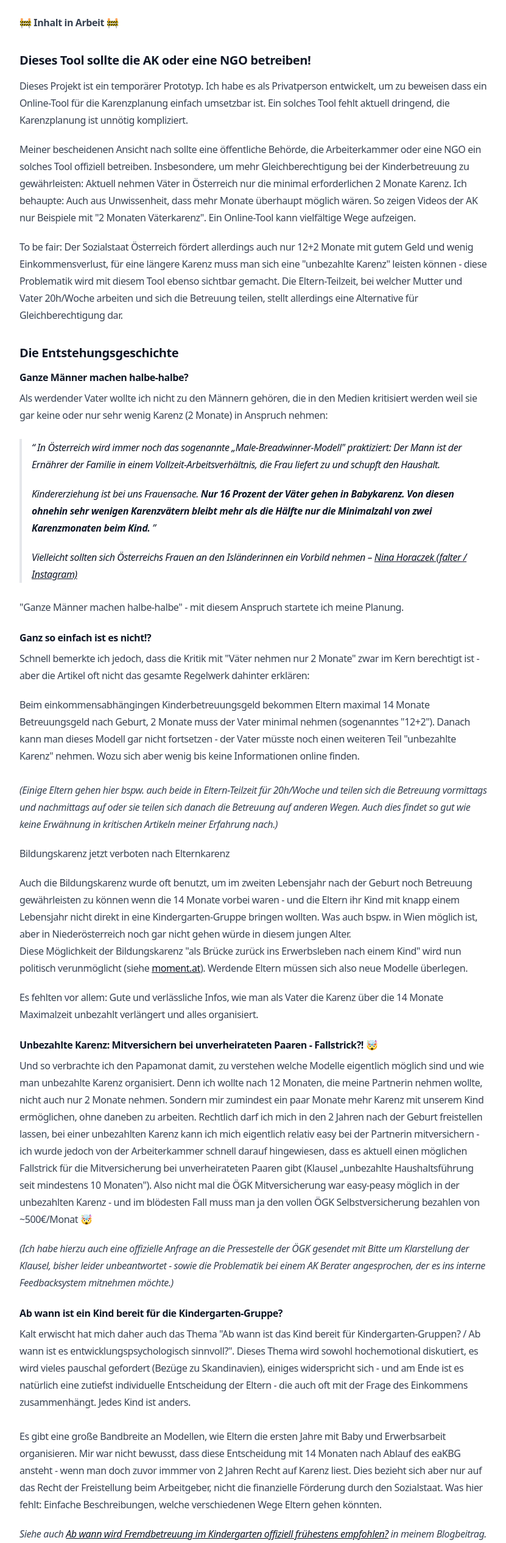
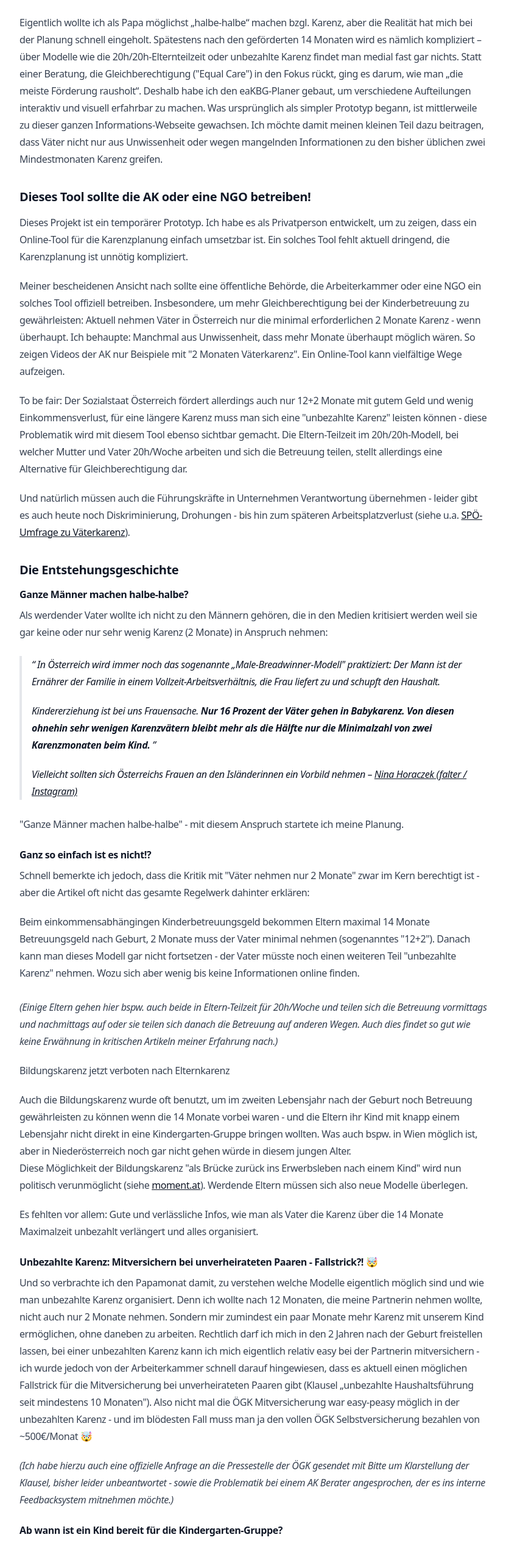
Before and after one commit to mandrasch/karenz-wizard, an Astro site: page /ueber in a window 1280 px wide. Shown: the part 266-2797 px from the top of the page at 61% size, without its empty margins (224-1055 px from the left). Built offline with nearby package versions, Linux system fonts and the light colour scheme; Astro itself is replaced by a stand-in of ours; what limax would draw is missing.

Commit message:
chore: update about

```diff
--- a/src/pages/ueber.astro
+++ b/src/pages/ueber.astro
@@ -6,27 +6,46 @@ import ContentPage from '~/components/widgets/ContentPage.astro';
 
 <Layout>
   <ContentPage title="Über">
-      <p class="font-bold">🚧 Inhalt in Arbeit 🚧</p>
+    <p>
+      Eigentlich wollte ich als Papa möglichst „halbe-halbe“ machen bzgl. Karenz, aber die Realität
+      hat mich bei der Planung schnell eingeholt. Spätestens nach den geförderten 14 Monaten wird es
+      nämlich kompliziert – über Modelle wie die 20h/20h-Elternteilzeit oder unbezahlte Karenz
+      findet man medial fast gar nichts. Statt einer Beratung, die Gleichberechtigung ("Equal Care")
+      in den Fokus rückt, ging es darum, wie man „die meiste Förderung rausholt“. Deshalb habe ich
+      den eaKBG-Planer gebaut, um verschiedene Aufteilungen interaktiv und visuell erfahrbar zu
+      machen. Was ursprünglich als simpler Prototyp begann, ist mittlerweile zu dieser ganzen
+      Informations-Webseite gewachsen. Ich möchte damit meinen kleinen Teil dazu beitragen, dass
+      Väter nicht nur aus Unwissenheit oder wegen mangelnden Informationen zu den bisher üblichen
+      zwei Mindestmonaten Karenz greifen.
+    </p>
+
     <h3>Dieses Tool sollte die AK oder eine NGO betreiben!</h3>
     <p>
       Dieses Projekt ist ein temporärer Prototyp. Ich habe es als Privatperson entwickelt, um zu
-        beweisen dass ein Online-Tool für die Karenzplanung einfach umsetzbar ist. Ein solches Tool
+      zeigen, dass ein Online-Tool für die Karenzplanung einfach umsetzbar ist. Ein solches Tool
       fehlt aktuell dringend, die Karenzplanung ist unnötig kompliziert.
     </p>
     <p>
-        Meiner bescheidenen Ansicht nach sollte eine öffentliche Behörde, die Arbeiterkammer oder
-        eine NGO ein solches Tool offiziell betreiben. Insbesondere, um mehr Gleichberechtigung bei
-        der Kinderbetreuung zu gewährleisten: Aktuell nehmen Väter in Österreich nur die minimal
-        erforderlichen 2 Monate Karenz. Ich behaupte: Auch aus Unwissenheit, dass mehr Monate
-        überhaupt möglich wären. So zeigen Videos der AK nur Beispiele mit "2 Monaten Väterkarenz".
-        Ein Online-Tool kann vielfältige Wege aufzeigen.
+      Meiner bescheidenen Ansicht nach sollte eine öffentliche Behörde, die Arbeiterkammer oder eine
+      NGO ein solches Tool offiziell betreiben. Insbesondere, um mehr Gleichberechtigung bei der
+      Kinderbetreuung zu gewährleisten: Aktuell nehmen Väter in Österreich nur die minimal
+      erforderlichen 2 Monate Karenz - wenn überhaupt. Ich behaupte: Manchmal aus Unwissenheit, dass
+      mehr Monate überhaupt möglich wären. So zeigen Videos der AK nur Beispiele mit "2 Monaten
+      Väterkarenz". Ein Online-Tool kann vielfältige Wege aufzeigen.
     </p>
     <p>
-        To be fair: Der Sozialstaat Österreich fördert allerdings auch nur 12+2 Monate mit gutem
-        Geld und wenig Einkommensverlust, für eine längere Karenz muss man sich eine "unbezahlte
-        Karenz" leisten können - diese Problematik wird mit diesem Tool ebenso sichtbar gemacht.
-        Die Eltern-Teilzeit, bei welcher Mutter und Vater 20h/Woche arbeiten und sich die Betreuung
-        teilen, stellt allerdings eine Alternative für Gleichberechtigung dar.
+      To be fair: Der Sozialstaat Österreich fördert allerdings auch nur 12+2 Monate mit gutem Geld
+      und wenig Einkommensverlust, für eine längere Karenz muss man sich eine "unbezahlte Karenz"
+      leisten können - diese Problematik wird mit diesem Tool ebenso sichtbar gemacht. Die
+      Eltern-Teilzeit im 20h/20h-Modell, bei welcher Mutter und Vater 20h/Woche arbeiten und sich
+      die Betreuung teilen, stellt allerdings eine Alternative für Gleichberechtigung dar.
+    </p>
+    <p>
+      Und natürlich müssen auch die Führungskräfte in Unternehmen Verantwortung übernehmen - leider
+      gibt es auch heute noch Diskriminierung, Drohungen - bis hin zum späteren Arbeitsplatzverlust
+      (siehe u.a. <a href="https://www.spoe.at/elternkarenz-ergebnisse/"
+        >SPÖ-Umfrage zu Väterkarenz</a
+      >).
     </p>
 
     <h3>Die Entstehungsgeschichte</h3>
@@ -38,16 +57,16 @@ import ContentPage from '~/components/widgets/ContentPage.astro';
     </p>
     <blockquote>
       <p>
-          In Österreich wird immer noch das sogenannte „Male-Breadwinner-Modell" praktiziert: Der
-          Mann ist der Ernährer der Familie in einem Vollzeit-Arbeitsverhältnis, die Frau liefert
-          zu und schupft den Haushalt.
+        In Österreich wird immer noch das sogenannte „Male-Breadwinner-Modell" praktiziert: Der Mann
+        ist der Ernährer der Familie in einem Vollzeit-Arbeitsverhältnis, die Frau liefert zu und
+        schupft den Haushalt.
       </p>
 
       <p>
         Kindererziehung ist bei uns Frauensache. <strong
           >Nur 16 Prozent der Väter gehen in Babykarenz. Von diesen ohnehin sehr wenigen
-            Karenzvätern bleibt mehr als die Hälfte nur die Minimalzahl von zwei Karenzmonaten
-            beim Kind.
+          Karenzvätern bleibt mehr als die Hälfte nur die Minimalzahl von zwei Karenzmonaten beim
+          Kind.
         </strong>
       </p>
       <cite
@@ -65,80 +84,69 @@ import ContentPage from '~/components/widgets/ContentPage.astro';
     <p>
       Beim einkommensabhängingen Kinderbetreuungsgeld bekommen Eltern maximal 14 Monate
       Betreuungsgeld nach Geburt, 2 Monate muss der Vater minimal nehmen (sogenanntes "12+2").
-        Danach kann man dieses Modell gar nicht fortsetzen - der Vater müsste noch einen weiteren
-        Teil "unbezahlte Karenz" nehmen. Wozu sich aber wenig bis keine Informationen online
-        finden.
+      Danach kann man dieses Modell gar nicht fortsetzen - der Vater müsste noch einen weiteren Teil
+      "unbezahlte Karenz" nehmen. Wozu sich aber wenig bis keine Informationen online finden.
       <br /><br />
       <i
-          >(Einige Eltern gehen hier bspw. auch beide in Eltern-Teilzeit für 20h/Woche und teilen
-          sich die Betreuung vormittags und nachmittags auf oder sie teilen sich danach die
-          Betreuung auf anderen Wegen. Auch dies findet so gut wie keine Erwähnung in kritischen
-          Artikeln meiner Erfahrung nach.)</i
+        >(Einige Eltern gehen hier bspw. auch beide in Eltern-Teilzeit für 20h/Woche und teilen sich
+        die Betreuung vormittags und nachmittags auf oder sie teilen sich danach die Betreuung auf
+        anderen Wegen. Auch dies findet so gut wie keine Erwähnung in kritischen Artikeln meiner
+        Erfahrung nach.)</i
       >
     </p>
     <h5>Bildungskarenz jetzt verboten nach Elternkarenz</h5>
     <p>
       Auch die Bildungskarenz wurde oft benutzt, um im zweiten Lebensjahr nach der Geburt noch
-        Betreuung gewährleisten zu können wenn die 14 Monate vorbei waren - und die Eltern ihr
-        Kind mit knapp einem Lebensjahr nicht direkt in eine Kindergarten-Gruppe bringen wollten.
-        Was auch bspw. in Wien möglich ist, aber in Niederösterreich noch gar nicht gehen würde in
-        diesem jungen Alter. <br />Diese Möglichkeit der Bildungskarenz "als Brücke zurück ins
-        Erwerbsleben nach einem Kind" wird nun politisch verunmöglicht (siehe
+      Betreuung gewährleisten zu können wenn die 14 Monate vorbei waren - und die Eltern ihr Kind
+      mit knapp einem Lebensjahr nicht direkt in eine Kindergarten-Gruppe bringen wollten. Was auch
+      bspw. in Wien möglich ist, aber in Niederösterreich noch gar nicht gehen würde in diesem
+      jungen Alter. <br />Diese Möglichkeit der Bildungskarenz "als Brücke zurück ins Erwerbsleben
+      nach einem Kind" wird nun politisch verunmöglicht (siehe
       <a class="underline" href="https://www.moment.at/story/bildungskarenz-neu-weiterbildungszeit/"
         >moment.at</a
       >). Werdende Eltern müssen sich also neue Modelle überlegen.
     </p>
     <p>
-        Es fehlten vor allem: Gute und verlässliche Infos, wie man als Vater die Karenz über die
-        14 Monate Maximalzeit unbezahlt verlängert und alles organisiert.
+      Es fehlten vor allem: Gute und verlässliche Infos, wie man als Vater die Karenz über die 14
+      Monate Maximalzeit unbezahlt verlängert und alles organisiert.
     </p>
 
     <h4>Unbezahlte Karenz: Mitversichern bei unverheirateten Paaren - Fallstrick?! 🤯</h4>
 
     <p>
-        Und so verbrachte ich den Papamonat damit, zu verstehen welche Modelle eigentlich möglich
-        sind und wie man unbezahlte Karenz organisiert. Denn ich wollte nach 12 Monaten, die meine
-        Partnerin nehmen wollte, nicht auch nur 2 Monate nehmen. Sondern mir zumindest ein paar
-        Monate mehr Karenz mit unserem Kind ermöglichen, ohne daneben zu arbeiten. Rechtlich darf
-        ich mich in den 2 Jahren nach der Geburt freistellen lassen, bei einer unbezahlten Karenz
-        kann ich mich eigentlich relativ easy bei der Partnerin mitversichern - ich wurde jedoch
-        von der Arbeiterkammer schnell darauf hingewiesen, dass es aktuell einen möglichen
-        Fallstrick für die Mitversicherung bei unverheirateten Paaren gibt (Klausel „unbezahlte
-        Haushaltsführung seit mindestens 10 Monaten"). Also nicht mal die ÖGK Mitversicherung war
-        easy-peasy möglich in der unbezahlten Karenz - und im blödesten Fall muss man ja den
-        vollen ÖGK Selbstversicherung bezahlen von ~500€/Monat 🤯
+      Und so verbrachte ich den Papamonat damit, zu verstehen welche Modelle eigentlich möglich sind
+      und wie man unbezahlte Karenz organisiert. Denn ich wollte nach 12 Monaten, die meine
+      Partnerin nehmen wollte, nicht auch nur 2 Monate nehmen. Sondern mir zumindest ein paar Monate
+      mehr Karenz mit unserem Kind ermöglichen, ohne daneben zu arbeiten. Rechtlich darf ich mich in
+      den 2 Jahren nach der Geburt freistellen lassen, bei einer unbezahlten Karenz kann ich mich
+      eigentlich relativ easy bei der Partnerin mitversichern - ich wurde jedoch von der
+      Arbeiterkammer schnell darauf hingewiesen, dass es aktuell einen möglichen Fallstrick für die
+      Mitversicherung bei unverheirateten Paaren gibt (Klausel „unbezahlte Haushaltsführung seit
+      mindestens 10 Monaten"). Also nicht mal die ÖGK Mitversicherung war easy-peasy möglich in der
+      unbezahlten Karenz - und im blödesten Fall muss man ja den vollen ÖGK Selbstversicherung
+      bezahlen von ~500€/Monat 🤯
     </p>
     <p>
       <i
         >(Ich habe hierzu auch eine offizielle Anfrage an die Pressestelle der ÖGK gesendet mit
-          Bitte um Klarstellung der Klausel, bisher leider unbeantwortet - sowie die Problematik
-          bei einem AK Berater angesprochen, der es ins interne Feedbacksystem mitnehmen möchte.)</i
+        Bitte um Klarstellung der Klausel, bisher leider unbeantwortet - sowie die Problematik bei
+        einem AK Berater angesprochen, der es ins interne Feedbacksystem mitnehmen möchte.)</i
       >
     </p>
     <h4>Ab wann ist ein Kind bereit für die Kindergarten-Gruppe?</h4>
     <p>
       Kalt erwischt hat mich daher auch das Thema "Ab wann ist das Kind bereit für
-        Kindergarten-Gruppen? / Ab wann ist es entwicklungspsychologisch sinnvoll?". Dieses Thema
-        wird sowohl hochemotional diskutiert, es wird vieles pauschal gefordert (Bezüge zu
-        Skandinavien), einiges widerspricht sich - und am Ende ist es natürlich eine zutiefst
-        individuelle Entscheidung der Eltern - die auch oft mit der Frage des Einkommens
-        zusammenhängt. Jedes Kind ist anders. <br /><br />Es gibt eine große Bandbreite an
-        Modellen, wie Eltern die ersten Jahre mit Baby und Erwerbsarbeit organisieren. Mir war
-        nicht bewusst, dass diese Entscheidung mit 14 Monaten nach Ablauf des eaKBG ansteht - wenn
-        man doch zuvor immmer von 2 Jahren Recht auf Karenz liest. Dies bezieht sich aber nur auf
-        das Recht der Freistellung beim Arbeitgeber, nicht die finanzielle Förderung durch den
-        Sozialstaat. Was hier fehlt: Einfache Beschreibungen, welche verschiedenen Wege Eltern
-        gehen könnten.
+      Kindergarten-Gruppen? / Ab wann ist es entwicklungspsychologisch sinnvoll?". Dieses Thema wird
+      sowohl hochemotional diskutiert, es wird vieles pauschal gefordert (Bezüge zu Skandinavien),
+      einiges widerspricht sich - und am Ende ist es natürlich eine zutiefst individuelle
+      Entscheidung der Eltern - die auch oft mit der Frage des Einkommens zusammenhängt. Jedes Kind
+      ist anders. <br /><br />Es gibt eine große Bandbreite an Modellen, wie Eltern die ersten Jahre
+      mit Baby und Erwerbsarbeit organisieren. Mir war nicht bewusst, dass diese Entscheidung mit 14
+      Monaten nach Ablauf des eaKBG ansteht - wenn man doch zuvor immmer von 2 Jahren Recht auf
+      Karenz liest. Dies bezieht sich aber nur auf das Recht der Freistellung beim Arbeitgeber,
+      nicht die finanzielle Förderung durch den Sozialstaat. Was hier fehlt: Einfache
+      Beschreibungen, welche verschiedenen Wege Eltern gehen könnten.
     </p>
-      <p>
-        <i>
-          Siehe auch <a
-            href="https://workwhileclimate.at/crashkurs-elternkarenz-fuer-dummies-inkl-faire-halbe-halbe-aufteilung-oesterreich/#ab-wann-wird-fremdbetreuung-im-kindergarten-offiziell-fruehestens-empfohlen"
-            >Ab wann wird Fremdbetreuung im Kindergarten offiziell frühestens empfohlen?</a
-          > in meinem Blogbeitrag.</i
-        >
-      </p>
-      <p></p>
 
     <h3>Ganze Männer müssen ... vor allem erstmal sehr viel recherchieren!</h3>
     <p>Long story short: Ganze Männer machen halbe halbe - nicht so einfach aktuell!</p>
@@ -149,32 +157,24 @@ import ContentPage from '~/components/widgets/ContentPage.astro';
       hier Klarheit und verlässliche Informationen zu beschaffen.
     </p>
     <p>
-        Was aus meiner Sicht fehlt: A) Ein Ratgeber mit rotem Faden - statt Einzelbroschüren zu
-        allen Einzelthemen wie Mutterschutz, Papamonat, Kinderbetreuungsgeld-Modellen, etc. B)
-        eine feministisch orientierte Beratung für Eltern, die direkt möglichst gleichberechtig
-        die Betreuung übernehmen wollen, C) bessere Visualisierungen und vor allem Erklärvideos,
-        die Männer mit mehr als 2 Monaten Karenz-Anteilen erklären (wie es jetzt leider bei
-        AK-Videos der Fall ist) - und D) ein Onlinetool, wo man mit dem/der Partner:in alles
-        ausprobieren kann.
+      Was aus meiner Sicht fehlt: A) Ein Ratgeber mit rotem Faden - statt Einzelbroschüren zu allen
+      Einzelthemen wie Mutterschutz, Papamonat, Kinderbetreuungsgeld-Modellen, etc. B) eine
+      feministisch orientierte Beratung für Eltern, die direkt möglichst gleichberechtig die
+      Betreuung übernehmen wollen, C) bessere Visualisierungen und vor allem Erklärvideos, die
+      Männer mit mehr als 2 Monaten Karenz-Anteilen erklären (wie es jetzt leider bei AK-Videos der
+      Fall ist) - und D) ein Onlinetool, wo man mit dem/der Partner:in alles ausprobieren kann.
     </p>
 
     <p>
-        Mit diesem Projekt möchte ich zumindest Punkt D) angehen und einen kleinen "Proof of
-        concept" liefern. Mit der Hoffnung, dass der nächsten Mutter und dem nächsten
-        frischgebackenen Vater nicht so der Kopf brummt - und ein klein wenig mehr
-        Gleichberechtigung möglich ist.
+      Mit diesem Projekt möchte ich zumindest Punkt D) angehen und einen kleinen "Proof of concept"
+      liefern. Mit der Hoffnung, dass der nächsten Mutter und dem nächsten frischgebackenen Vater
+      nicht so der Kopf brummt - und ein klein wenig mehr Gleichberechtigung möglich ist.
     </p>
     <p>
       Und natürlich ist es großartig, dass Österreich ein Sozialstaat ist und es überhaupt
       Mutterschutz, Papamonat, staatliche Karenz-Förderungen & Co gibt. Aber: Luft nach oben ist
       immer!
     </p>
-      <p>
-        Kritisches Feedback ist sehr willkommen! Siehe auch mein Blogbeitrag: <a
-          class="underline"
-          href="https://workwhileclimate.at/crashkurs-elternkarenz-fuer-dummies-inkl-faire-halbe-halbe-aufteilung-oesterreich/#wie-organisiert-man-eine-unbezahlte-karenz"
-          >Crashkurs: Elternkarenz für Dummies inkl. Halbe Halbe (Österreich)</a
-        >
-      </p>
+    <p>Kritisches Feedback ist sehr willkommen!</p>
   </ContentPage>
 </Layout>
```
Lines whose indentation alone changed are shown as unchanged.
